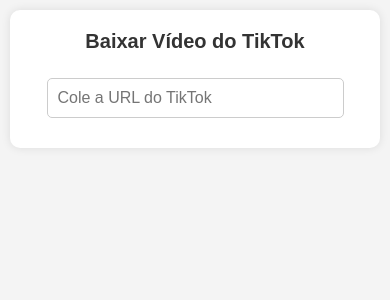
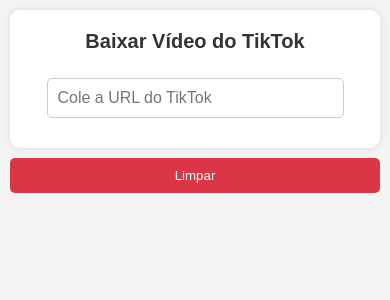
Before and after one commit to Aviator102/tikt, a Flask app: page / in a window 390 px wide. Shown: the top 300 px of the page. Run offline with Flask 3, Linux system fonts and the light colour scheme.

Commit message:
Update index.html

```diff
--- a/templates/index.html
+++ b/templates/index.html
@@ -95,6 +95,22 @@
             margin-right: 8px;
         }
 
+        .clear-btn {
+            margin-top: 10px;
+            padding: 10px;
+            background: #dc3545;
+            color: white;
+            border: none;
+            cursor: pointer;
+            border-radius: 5px;
+            text-align: center;
+            width: 100%;
+        }
+
+        .clear-btn:hover {
+            background: #c82333;
+        }
+
         @media screen and (max-width: 600px) {
             body {
                 padding: 10px;
@@ -119,6 +135,10 @@
             .copy-btn {
                 width: 100%;
             }
+
+            .clear-btn {
+                width: 100%;
+            }
         }
     </style>
 </head>
@@ -137,16 +157,20 @@
         </button>
     </div>
 
+    <button id="clear-btn" class="clear-btn hidden">Limpar</button>
+
     <script>
         async function fetchVideoData(url) {
             const infoContainer = document.getElementById("info-container");
             const videoDetails = document.getElementById("video-details");
             const downloadBtn = document.getElementById("download-btn");
             const copyBtn = document.getElementById("copy-btn");
+            const clearBtn = document.getElementById("clear-btn");
 
             videoDetails.textContent = '';
             downloadBtn.classList.add("hidden");
             copyBtn.classList.add("hidden");
+            clearBtn.classList.add("hidden");
 
             infoContainer.style.display = 'none';
 
@@ -177,6 +201,7 @@
 
                         downloadBtn.classList.remove("hidden");
                         copyBtn.classList.remove("hidden");
+                        clearBtn.classList.remove("hidden");
                     } else {
                         alert("Erro ao acessar o link do vídeo para o download.");
                     }
@@ -197,14 +222,16 @@
             }
         });
 
+        document.getElementById("clear-btn").addEventListener("click", function () {
+            document.getElementById("url").value = '';
+            document.getElementById("info-container").style.display = 'none';
+            document.getElementById("clear-btn").classList.add('hidden');
+        });
+
         document.getElementById("copy-btn").addEventListener("click", function () {
-            const videoDetails = document.getElementById("video-details");
-            const descriptionText = videoDetails.textContent.split('\n')[0];
-
-            navigator.clipboard.writeText(descriptionText).then(() => {
+            const text = document.getElementById("video-details").textContent;
+            navigator.clipboard.writeText(text).then(() => {
                 alert("Descrição copiada para a área de transferência!");
-            }, () => {
-                alert("Falha ao copiar a descrição.");
             });
         });
     </script>
```
